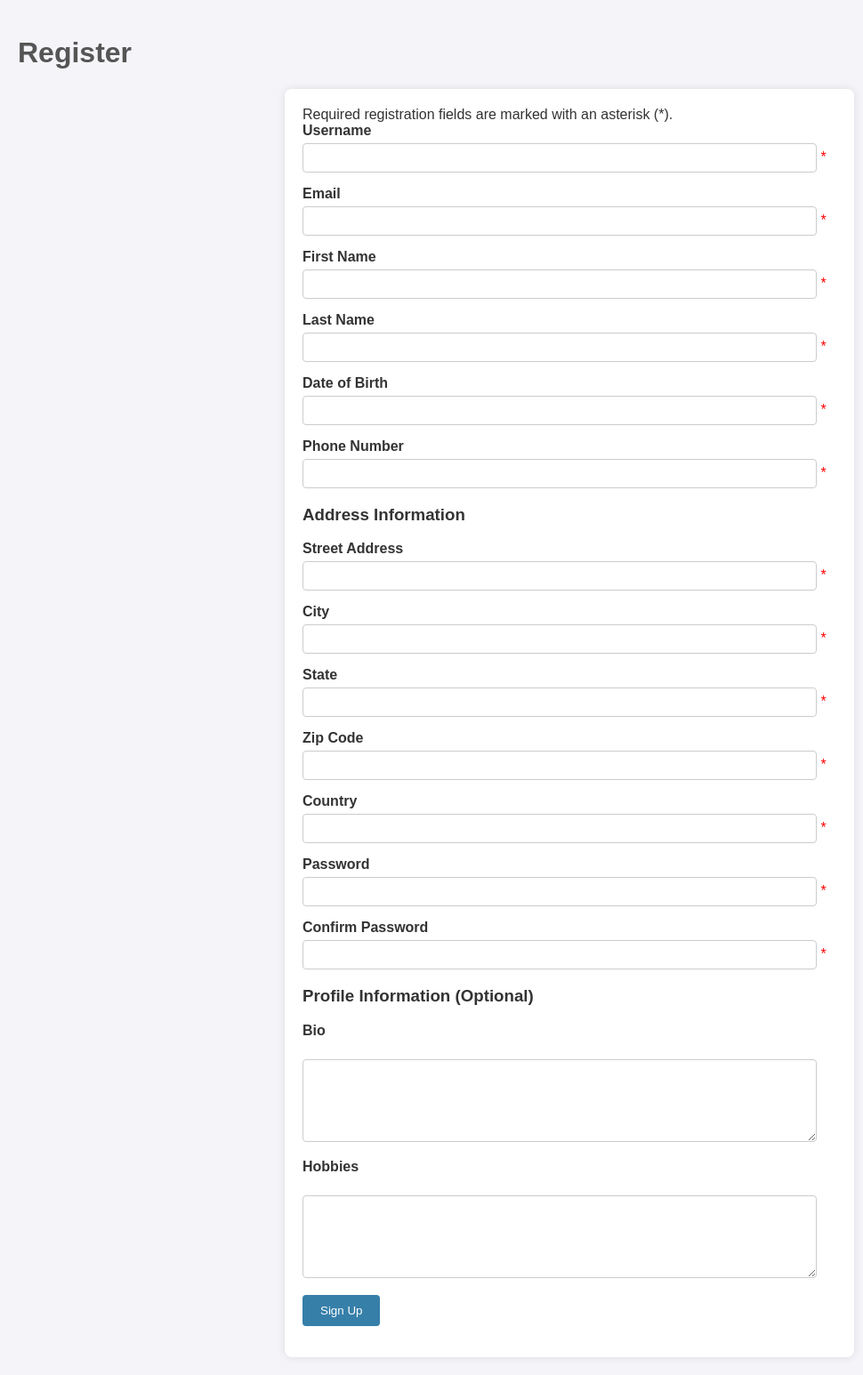
After one commit to geminiventures/flask_app_authentication_uuid, a Flask app: page /registration in a window 1280 px wide. The commit adds this page. Shown: the whole page at 89% size, without its empty margins (0-970 px from the left). Run offline with Flask 3, Linux system fonts and the light colour scheme.

Commit message:
refactor coming along well

```diff
--- a/app/__init__.py
+++ b/app/__init__.py
@@ -1,5 +1,51 @@
-from flask import Flask
+from flask import Flask, current_app
 from config import Config
-app = Flask(__name__)
-app.config.from_object(Config)
-from app import routes
+from flask_bcrypt import Bcrypt
+from flask_login import LoginManager
+from flask_sqlalchemy import SQLAlchemy
+from flask_limiter import Limiter
+from flask_mail import Mail
+from flask_limiter.util import get_remote_address
+
+
+login_manager = LoginManager()  # Create an instance of LoginManager
+bcrypt = Bcrypt()
+db = SQLAlchemy() # Create an instance of SQLAlchemy orm
+
+
+limiter = Limiter(  # initialize rate limiter with universal limits
+        key_func=get_remote_address, default_limits=["200 per day", "50 per hour"]
+    )
+
+def create_app(config_class=Config):
+    app = Flask(__name__)
+    app.config.from_object(config_class)
+
+    db.init_app(app)  # Initialize the db object with the app
+
+
+
+    login_manager.init_app(app)  # and initialize it with the app
+    login_manager.login_view = 'login'
+
+
+
+    from app.main import bp as main_bp
+    app.register_blueprint(main_bp)
+
+    from app.auth import bp as auth_bp
+    app.register_blueprint(auth_bp)
+
+    from app.registration import bp as registration_bp
+    app.register_blueprint(registration_bp)
+
+    if app.config['MAIL_SERVER']:
+        auth = None
+        if app.config['MAIL_USERNAME'] or app.config['MAIL_PASSWORD']:
+            auth = (app.config['MAIL_USERNAME'],
+                    app.config['MAIL_PASSWORD'])
+        secure = None
+        if app.config['MAIL_USE_TLS']:
+            secure = ()
+
+    return app
--- /dev/null
+++ b/app/auth/__init__.py
@@ -0,0 +1,5 @@
+from flask import Blueprint
+
+bp = Blueprint('auth', __name__)
+
+from app.auth import routes
--- /dev/null
+++ b/app/main/__init__.py
@@ -0,0 +1,5 @@
+from flask import Blueprint
+
+bp = Blueprint('main', __name__)
+
+from app.main import routes
--- /dev/null
+++ b/app/registration/__init__.py
@@ -0,0 +1,5 @@
+from flask import Blueprint
+
+bp = Blueprint('registration', __name__)
+
+from app.registration import routes
--- /dev/null
+++ b/app/registration/forms.py
@@ -0,0 +1,53 @@
+from flask_wtf import FlaskForm
+from wtforms import StringField, PasswordField, SubmitField, TextAreaField
+from wtforms.validators import DataRequired, Length, Email, EqualTo, ValidationError, Regexp
+
+from models import User
+
+
+class RegistrationForm(FlaskForm):
+    username = StringField('Username', validators=[DataRequired(), Length(min=3, max=20)])
+    email = StringField('Email', validators=[DataRequired(), Email()])
+    first_name = StringField('First Name', validators=[DataRequired(), Length(min=2, max=50)])
+    last_name = StringField('Last Name', validators=[DataRequired(), Length(min=2, max=50)])
+    date_of_birth = StringField('Date of Birth', validators=[DataRequired(), Length(min=10, max=15)])
+    phone_number = StringField('Phone Number', validators=[DataRequired(), Length(max=20)])
+    street_address = StringField('Street Address', validators=[Length(max=100)])
+    city = StringField('City', validators=[Length(max=50)])
+    state = StringField('State', validators=[Length(max=50)])
+    zip_code = StringField('Zip Code', validators=[Length(max=10)])
+    country = StringField('Country', validators=[Length(max=50)])
+    password = PasswordField('Password',
+        validators=[
+        DataRequired(),
+        Length(min=8,max=30),
+        Regexp(
+            regex=r'^(?=.*[A-Z])(?=.*[a-z])(?=.*\d)(?=.*[@$!%*?&])[A-Za-z\d@$!%*?&]+$',
+            message="Password must contain uppercase, lowercase, digits, and special characters."
+            )
+        ]
+    )
+    confirm_password = PasswordField(
+        'Confirm Password',
+        validators=[
+            DataRequired(),
+            EqualTo('password'),
+            Length(min=8,max=30)
+        ]
+    )
+
+
+    bio = TextAreaField('Bio', validators=[Length(max=300)])
+    hobbies = TextAreaField('Hobbies', validators=[Length(max=200)])
+
+    submit = SubmitField('Sign Up')
+
+    def validate_username(self, username):
+        user = User.query.filter_by(username=username.data).first()
+        if user:
+            raise ValidationError('That username is taken. Please choose a different one.')
+
+    def validate_email(self, email):
+        user = User.query.filter_by(email=email.data).first()
+        if user:
+            raise ValidationError('That email is taken. Please choose a different one.')
--- /dev/null
+++ b/app/registration/routes.py
@@ -0,0 +1,51 @@
+from datetime import datetime
+
+from flask import render_template, redirect, url_for, flash
+from flask_login import current_user
+
+from app.registration import bp
+from app.registration.forms import RegistrationForm
+from models import bcrypt
+from models import db, User, Address, UserProfile
+
+
+@bp.route("/registration", methods=["GET", "POST"])
+def register():
+    if current_user.is_authenticated:
+        return redirect(url_for("main.index"))
+
+    form = RegistrationForm()
+    if form.validate_on_submit():
+        hashed_password = bcrypt.generate_password_hash(form.password.data).decode('utf-8')
+        user: User = User(
+            username=form.username.data,
+            email=form.email.data,
+            password_hash=hashed_password,
+            phone_number=form.phone_number.data
+        )
+
+        db.session.add(user)
+        db.session.commit()
+
+        address: Address = Address(
+            user_id=user.id,
+            street_address=form.street_address.data,
+            city=form.city.data,
+            state=form.state.data,
+            zip_code=form.zip_code.data,
+            country=form.country.data
+        )
+        db.session.add(address)
+        # Create user profile
+        user_profile: UserProfile = UserProfile(
+            user_id=user.id,
+            first_name=form.first_name.data,
+            last_name=form.last_name.data,
+            date_of_birth=datetime.strptime(form.date_of_birth.data, '%d/%m/%Y'),
+            bio=form.bio.data,
+            hobbies=form.hobbies.data)
+        db.session.add(user_profile)
+        db.session.commit()
+        flash('Your account has been created! You can now log in.', 'success')
+        return redirect(url_for('login'))
+    return render_template('registration/register.html', form=form)
--- a/app/templates/base.html
+++ b/app/templates/base.html
@@ -10,7 +10,7 @@
       {% endif %}
     </head>
     <body>
-        <div>Flask app: <a href="/index">Home</a></div>
+        <div><a href="/index">Flask App</a></div>
         <hr>
         {% block content %}{% endblock %}
     </body>
--- a/app/templates/home.html
+++ b/app/templates/main/home.html
@@ -3,9 +3,9 @@
 {% block content %}
     {% if current_user.is_authenticated %}
         <p>Hello, {{ current_user.username }}! You are logged in.</p>
-
+        <a href="{{ url_for('auth.logout') }}">Logout</a>
     {% else %}
         <p>Please log in or register to access more features.</p>
-
+        <a href="{{ url_for('auth.login') }}">Login</a>
     {% endif %}
  {% endblock %}
--- /dev/null
+++ b/app/templates/registration/register.html
@@ -0,0 +1,145 @@
+<!DOCTYPE html>
+<html lang="en">
+<head>
+    <meta charset="UTF-8">
+    <title>Register</title>
+    <link rel="stylesheet" href="{{ url_for('static', filename='css/styles.css') }}">
+
+</head>
+<body>
+    <h1>Register</h1>
+<form method="POST" action="">
+    {{ form.hidden_tag() }}
+
+Required registration fields are marked with an asterisk (*).
+<!-- User Name -->
+    <div class="form-group required">
+        {{ form.username.label }} {{ form.username(size=20) }}
+        {% for error in form.username.errors %}
+            <span style="color: red;">[{{ error }}]</span>
+        {% endfor %}
+    </div>
+
+
+<!-- email address -->
+    <div class="form-group required">
+        {{ form.email.label }} {{ form.email(size=35) }}
+        {% for error in form.email.errors %}
+            <span style="color: red;">[{{ error }}]</span>
+        {% endfor %}
+    </div>
+
+
+<!-- First Name -->
+    <div class="form-group required">
+        {{ form.first_name.label }} {{ form.first_name(size=50) }}
+        {% for error in form.first_name.errors %}
+            <span style="color: red;">[{{ error }}]</span>
+        {% endfor %}
+    </div>
+
+<!-- Last Name -->
+    <div class="form-group required">
+        {{ form.last_name.label }} {{ form.last_name(size=50) }}
+        {% for error in form.last_name.errors %}
+            <span style="color: red;">[{{ error }}]</span>
+        {% endfor %}
+    </div>
+
+<!-- Birth Date -->
+    <div class="form-group required">
+        {{ form.date_of_birth.label }} {{ form.date_of_birth(size=50) }}
+        {% for error in form.date_of_birth.errors %}
+            <span style="color: red;">[{{ error }}]</span>
+        {% endfor %}
+    </div>
+
+
+
+<!--Phone Number-->
+    <div class="form-group required">
+        {{ form.phone_number.label }} {{ form.phone_number(size=15) }}
+        {% for error in form.phone_number.errors %}
+            <span style="color: red;">[{{ error }}]</span>
+        {% endfor %}
+    </div>
+
+
+<!-- Address Section -->
+
+<!-- Street Address -->
+    <h3>Address Information</h3>
+    <div class="form-group required">
+        {{ form.street_address.label }} {{ form.street_address(size=50) }}
+        {% for error in form.street_address.errors %}
+            <span style="color: red;">[{{ error }}]</span>
+        {% endfor %}
+    </div>
+
+
+<!-- City -->
+    <div class="form-group required">
+        {{ form.city.label }} {{ form.city(size=30) }}
+        {% for error in form.city.errors %}
+            <span style="color: red;">[{{ error }}]</span>
+        {% endfor %}
+    </div>
+
+<!-- State -->
+    <div class="form-group required">
+        {{ form.state.label }} {{ form.state(size=30) }}
+        {% for error in form.state.errors %}
+            <span style="color: red;">[{{ error }}]</span>
+        {% endfor %}
+    </div>
+
+<!-- Zip Code -->
+    <div class="form-group required">
+        {{ form.zip_code.label }} {{ form.zip_code(size=15) }}
+        {% for error in form.zip_code.errors %}
+            <span style="color: red;">[{{ error }}]</span>
+        {% endfor %}
+    </div>
+
+
+<!-- Country -->
+    <div class="form-group required">
+        {{ form.country.label }} {{ form.country(size=30) }}
+        {% for error in form.country.errors %}
+            <span style="color: red;">[{{ error }}]</span>
+        {% endfor %}
+    </div>
+
+<!-- Password -->
+    <div class="form-group required">
+        {{ form.password.label }} {{ form.password(size=20) }}
+        {% for error in form.password.errors %}
+            <span style="color: red;">[{{ error }}]</span>
+        {% endfor %}
+    </div>
+
+<!-- Confirm Password -->
+    <div class="form-group required">
+        {{ form.confirm_password.label }} {{ form.confirm_password(size=20) }}
+        {% for error in form.confirm_password.errors %}
+            <span style="color: red;">[{{ error }}]</span>
+        {% endfor %}
+    </div>
+
+    <!-- Profile Section -->
+    <h3>Profile Information (Optional)</h3>
+
+    <div class="form-group">
+        {{ form.bio.label }}<br>{{ form.bio(cols=30, rows=5) }}
+    </div>
+
+    <div class="form-group">
+        {{ form.hobbies.label }}<br>{{ form.hobbies(cols=30, rows=5) }}
+    </div>
+
+    <div class="form-group">
+        {{ form.submit() }}
+    </div>
+</form>
+</body>
+</html>
--- a/application.py
+++ b/application.py
@@ -1 +1 @@
-from app import app
+from app import create_app
--- a/config.py
+++ b/config.py
@@ -1,7 +1,8 @@
 import os
 from dotenv import load_dotenv
 
-load_dotenv()
+basedir = os.path.abspath(os.path.dirname(__file__))
+load_dotenv(os.path.join(basedir, '.env'))
 
 class Config:
     SECRET_KEY = os.environ.get('SECRET_KEY')
@@ -13,4 +14,3 @@ class Config:
     MAIL_USERNAME = os.environ.get('MAIL_USERNAME')
     MAIL_PASSWORD = os.environ.get('MAIL_PASSWORD')
     MAIL_DEFAULT_SENDER = os.environ.get('MAIL_DEFAULT_SENDER')
-    FLASK_APP=os.environ.get('FLASK_APP')
```
Also changed, not shown: app/auth/forms.py (added, +21 -0 lines), app/auth/routes.py (added, +76 -0 lines), app/main/routes.py (added, +9 -0 lines), app/routes.py (deleted, +0 -32 lines), app/templates/auth/login.html (added, +18 -0 lines), app/templates/auth/reset_request.html (added, +16 -0 lines), models.py (added, +227 -0 lines), pyproject.toml (+7 -0 lines), app/auth/send_mail.py (added).
